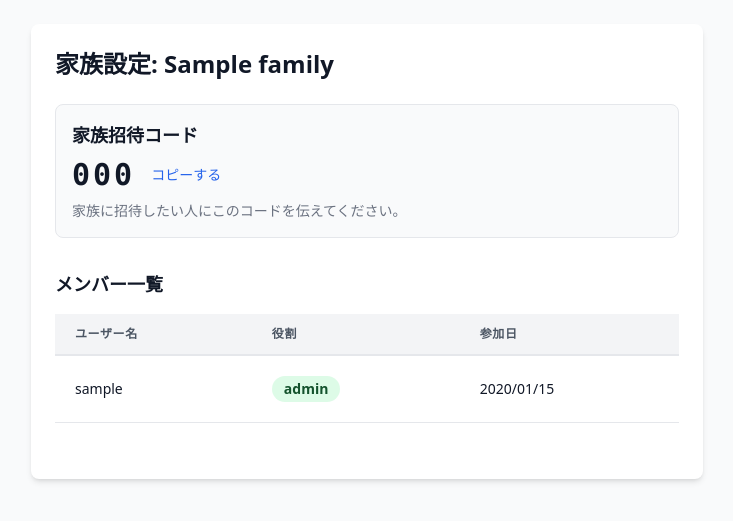
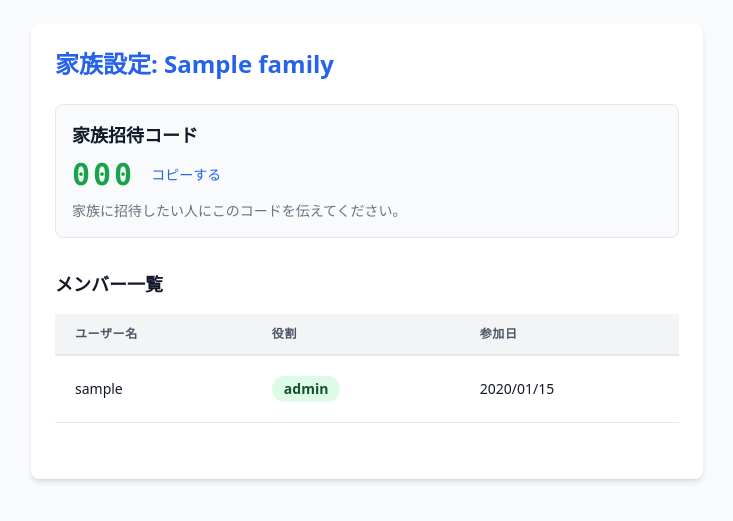
Before and after one commit to eburairu/baby-app, a FastAPI app: template app/templates/family/settings.html in a window 1280 px wide. Shown: the top 521 px of the page, without its empty margins (273-1006 px from the left). Run offline with FastAPI, Linux system fonts and the light colour scheme; the template is opened without the code that fills it: most values are stand-ins (such as "Sample title", 1, 10 or a date in 2020); parts of the project's set-up code (start-up, migrations or seed data) failed here and were passed over; some libraries are stand-ins or nearby versions.

Commit message:
fix: ダークモード設定の修正と不足していたダークモードクラスの追加

```diff
--- a/app/templates/base.html
+++ b/app/templates/base.html
@@ -8,6 +8,19 @@
 
     <!-- Tailwind CSS -->
     <script src="https://cdn.tailwindcss.com"></script>
+    <script>
+        tailwind.config = {
+            darkMode: 'class',
+            theme: {
+                extend: {
+                    colors: {
+                        primary: '#2563eb',   // blue-600
+                        secondary: '#16a34a', // green-600
+                    }
+                }
+            }
+        }
+    </script>
 
     <!-- htmx -->
     <script src="https://unpkg.com/htmx.org@1.9.10"></script>
--- a/app/templates/family/settings.html
+++ b/app/templates/family/settings.html
@@ -3,20 +3,20 @@
 {% block title %}家族設定 - Baby-App{% endblock %}
 
 {% block content %}
-<div class="max-w-2xl mx-auto mt-6 p-6 bg-white rounded-lg shadow-md">
+<div class="max-w-2xl mx-auto mt-6 p-6 bg-white dark:bg-gray-800 rounded-lg shadow-md">
     <div class="flex justify-between items-center mb-6">
-        <h2 class="text-2xl font-bold text-primary">家族設定: {{ family.name }}</h2>
+        <h2 class="text-2xl font-bold text-primary dark:text-blue-400">家族設定: {{ family.name }}</h2>
     </div>
 
-    <div class="mb-8 p-4 bg-gray-50 rounded-lg border border-gray-200">
+    <div class="mb-8 p-4 bg-gray-50 dark:bg-gray-700/50 rounded-lg border border-gray-200 dark:border-gray-700">
         <h3 class="text-lg font-semibold mb-2">家族招待コード</h3>
         <div class="flex items-center space-x-4">
-            <span class="text-3xl font-mono font-bold tracking-widest text-secondary">{{ family.invite_code }}</span>
-            <button onclick="navigator.clipboard.writeText('{{ family.invite_code }}')" class="text-sm text-blue-600 hover:underline">
+            <span class="text-3xl font-mono font-bold tracking-widest text-secondary dark:text-green-400">{{ family.invite_code }}</span>
+            <button onclick="navigator.clipboard.writeText('{{ family.invite_code }}')" class="text-sm text-blue-600 dark:text-blue-400 hover:underline">
                 コピーする
             </button>
         </div>
-        <p class="mt-2 text-sm text-gray-500">家族に招待したい人にこのコードを伝えてください。</p>
+        <p class="mt-2 text-sm text-gray-500 dark:text-gray-400">家族に招待したい人にこのコードを伝えてください。</p>
     </div>
 
     <div class="mb-8">
@@ -25,13 +25,13 @@
             <table class="min-w-full leading-normal">
                 <thead>
                     <tr>
-                        <th class="px-5 py-3 border-b-2 border-gray-200 bg-gray-100 text-left text-xs font-semibold text-gray-600 uppercase tracking-wider">
+                        <th class="px-5 py-3 border-b-2 border-gray-200 dark:border-gray-700 bg-gray-100 dark:bg-gray-700 text-left text-xs font-semibold text-gray-600 dark:text-gray-300 uppercase tracking-wider">
                             ユーザー名
                         </th>
-                        <th class="px-5 py-3 border-b-2 border-gray-200 bg-gray-100 text-left text-xs font-semibold text-gray-600 uppercase tracking-wider">
+                        <th class="px-5 py-3 border-b-2 border-gray-200 dark:border-gray-700 bg-gray-100 dark:bg-gray-700 text-left text-xs font-semibold text-gray-600 dark:text-gray-300 uppercase tracking-wider">
                             役割
                         </th>
-                        <th class="px-5 py-3 border-b-2 border-gray-200 bg-gray-100 text-left text-xs font-semibold text-gray-600 uppercase tracking-wider">
+                        <th class="px-5 py-3 border-b-2 border-gray-200 dark:border-gray-700 bg-gray-100 dark:bg-gray-700 text-left text-xs font-semibold text-gray-600 dark:text-gray-300 uppercase tracking-wider">
                             参加日
                         </th>
                     </tr>
@@ -39,16 +39,16 @@
                 <tbody>
                     {% for fu in members %}
                     <tr>
-                        <td class="px-5 py-5 border-b border-gray-200 bg-white text-sm">
+                        <td class="px-5 py-5 border-b border-gray-200 dark:border-gray-700 bg-white dark:bg-gray-800 text-sm">
                             {{ fu.user.username }}
                         </td>
-                        <td class="px-5 py-5 border-b border-gray-200 bg-white text-sm">
-                            <span class="relative inline-block px-3 py-1 font-semibold text-green-900 leading-tight">
-                                <span aria-hidden class="absolute inset-0 {% if fu.role == 'admin' %}bg-red-200{% else %}bg-green-200{% endif %} opacity-50 rounded-full"></span>
+                        <td class="px-5 py-5 border-b border-gray-200 dark:border-gray-700 bg-white dark:bg-gray-800 text-sm">
+                            <span class="relative inline-block px-3 py-1 font-semibold text-green-900 dark:text-green-100 leading-tight">
+                                <span aria-hidden class="absolute inset-0 {% if fu.role == 'admin' %}bg-red-200 dark:bg-red-900/50{% else %}bg-green-200 dark:bg-green-900/50{% endif %} opacity-50 rounded-full"></span>
                                 <span class="relative">{{ fu.role }}</span>
                             </span>
                         </td>
-                        <td class="px-5 py-5 border-b border-gray-200 bg-white text-sm">
+                        <td class="px-5 py-5 border-b border-gray-200 dark:border-gray-700 bg-white dark:bg-gray-800 text-sm">
                             {{ fu.joined_at.strftime('%Y/%m/%d') }}
                         </td>
                     </tr>
```
Also changed, not shown: app/database.py (+1 -6 lines), app/templates/baby/form.html (+7 -7 lines), app/templates/family/setup.html (+9 -9 lines), tests/conftest.py (+11 -21 lines), README.md.
